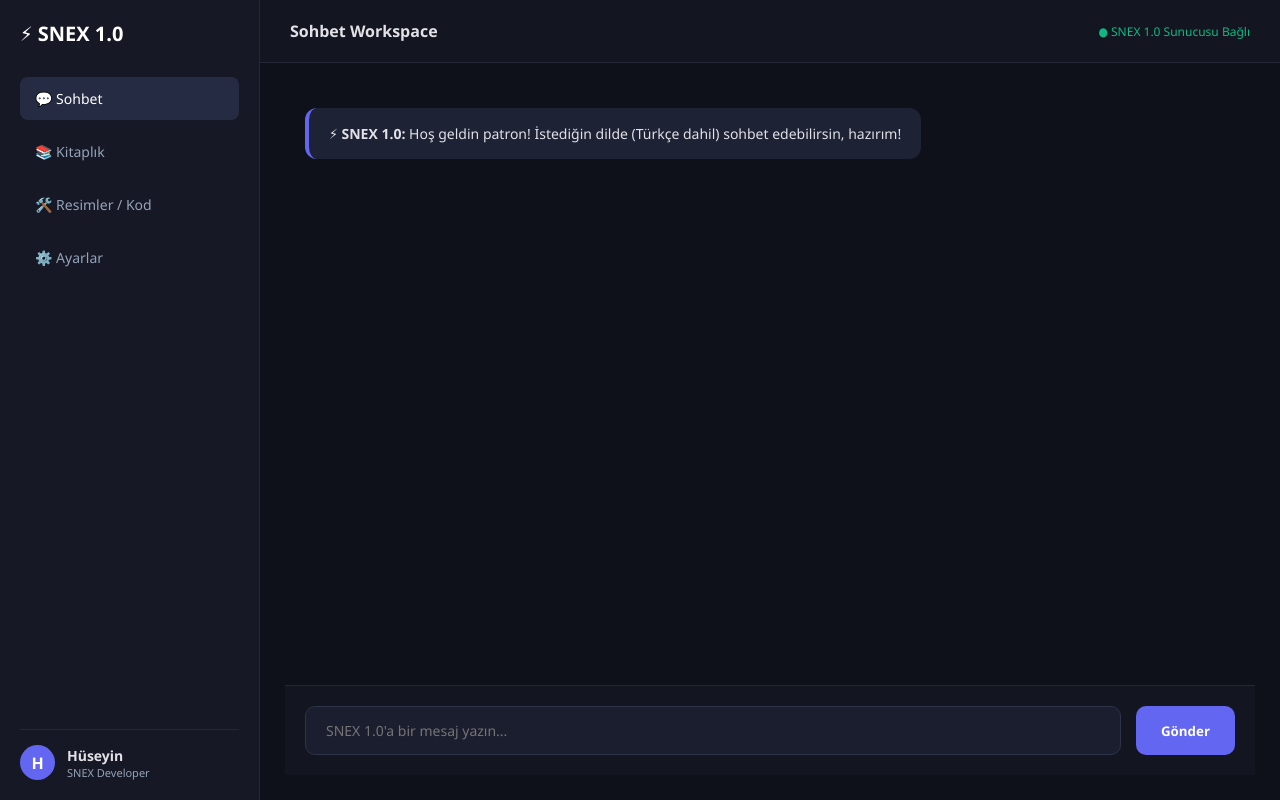
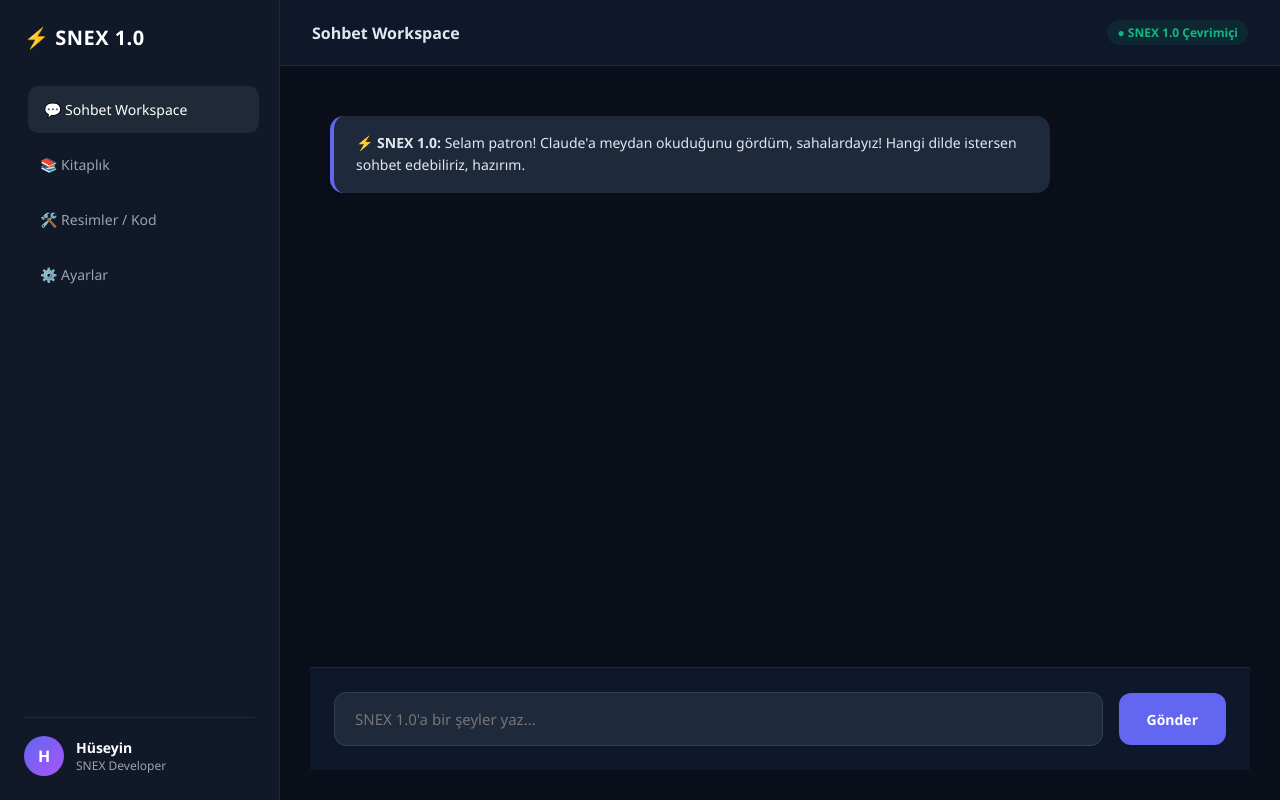
Before and after one commit to g72569285-a11y/Snex-ai, a Flask app: page / in a window 1280 px wide. Run offline with Flask 3, Linux system fonts and the light colour scheme.

Commit message:
Update index.html

```diff
--- a/templates/index.html
+++ b/templates/index.html
@@ -3,54 +3,58 @@
 <head>
     <meta charset="UTF-8">
     <meta name="viewport" content="width=device-width, initial-scale=1.0">
-    <title>SNEX 1.0 - AI Workspace</title>
+    <title>SNEX 1.0 - Advanced AI Workspace</title>
     <style>
-        * { box-sizing: border-box; margin: 0; padding: 0; font-family: 'Segoe UI', Tahoma, Geneva, Verdana, sans-serif; }
-        body { background-color: #0f111a; color: #e1e1e6; display: flex; height: 100vh; overflow: hidden; }
+        * { box-sizing: border-box; margin: 0; padding: 0; font-family: 'Segoe UI', system-ui, sans-serif; }
+        body { background-color: #0b0f19; color: #f3f4f6; display: flex; height: 100vh; overflow: hidden; }
 
         /* Sol Menü */
-        .sidebar { width: 260px; background-color: #161925; border-right: 1px solid #232738; display: flex; flex-direction: column; justify-content: space-between; padding: 20px; }
-        .sidebar-top h0, .sidebar-top h1 { font-size: 20px; font-weight: bold; color: #fff; margin-bottom: 30px; display: flex; align-items: center; gap: 10px; }
-        .sidebar-menu { display: flex; flex-direction: column; gap: 10px; }
-        .sidebar-menu-item { display: flex; align-items: center; gap: 12px; padding: 12px 15px; border-radius: 8px; color: #94a3b8; cursor: pointer; transition: all 0.2s; font-size: 14px; }
-        .sidebar-menu-item:hover, .sidebar-menu-item.active { background-color: #252b42; color: #fff; }
+        .sidebar { width: 280px; background-color: #111827; border-right: 1px solid #1f2937; display: flex; flex-direction: column; justify-content: space-between; padding: 24px; }
+        .logo-area { font-size: 20px; font-weight: 800; color: #fff; margin-bottom: 35px; display: flex; align-items: center; gap: 10px; letter-spacing: 0.5px; }
+        .sidebar-menu { display: flex; flex-direction: column; gap: 8px; }
+        .sidebar-menu-item { display: flex; align-items: center; gap: 12px; padding: 14px 16px; border-radius: 10px; color: #9ca3af; cursor: pointer; transition: all 0.25s ease; font-size: 14px; font-weight: 500; }
+        .sidebar-menu-item:hover, .sidebar-menu-item.active { background-color: #1f2937; color: #fff; transform: translateX(4px); }
 
-        .sidebar-user { display: flex; align-items: center; gap: 12px; padding-top: 15px; border-top: 1px solid #232738; }
-        .avatar { width: 35px; height: 35px; background: #6366f1; border-radius: 50%; display: flex; align-items: center; justify-content: center; font-weight: bold; color: #fff; }
+        .sidebar-user { display: flex; align-items: center; gap: 12px; padding-top: 18px; border-top: 1px solid #1f2937; }
+        .avatar { width: 40px; height: 40px; background: linear-gradient(135deg, #6366f1, #a855f7); border-radius: 50%; display: flex; align-items: center; justify-content: center; font-weight: bold; color: #fff; font-size: 16px; }
 
-        /* Ana İçerik Alanı */
-        .main-content { flex: 1; display: flex; flex-direction: column; background-color: #0f111a; position: relative; }
-        .header { padding: 20px 30px; border-bottom: 1px solid #232738; display: flex; justify-content: space-between; align-items: center; background: #131520; }
+        /* Ana İçerik Ekranı */
+        .main-content { flex: 1; display: flex; flex-direction: column; background-color: #0b0f19; position: relative; }
+        .header { padding: 20px 32px; border-bottom: 1px solid #1f2937; display: flex; justify-content: space-between; align-items: center; background: #0f172a; }
 
-        .tab-panel { display: none; flex: 1; flex-direction: column; height: calc(100vh - 73px); overflow-y: auto; padding: 25px; }
+        .tab-panel { display: none; flex: 1; flex-direction: column; height: calc(100vh - 77px); overflow-y: auto; padding: 30px; }
         .tab-panel.active { display: flex; }
 
-        /* Sohbet Alanı */
-        .chat-messages { flex: 1; overflow-y: auto; padding: 20px; display: flex; flex-direction: column; gap: 15px; }
-        .message { padding: 15px 20px; border-radius: 12px; max-width: 75%; line-height: 1.5; font-size: 14px; word-break: break-word; }
-        .message.bot { background-color: #1e2235; align-self: flex-start; border-left: 4px solid #6366f1; }
-        .message.user { background-color: #6366f1; color: white; align-self: flex-end; }
+        /* Sohbet Bölümü */
+        .chat-messages { flex: 1; overflow-y: auto; padding: 20px; display: flex; flex-direction: column; gap: 20px; scroll-behavior: smooth; }
+        .message { padding: 16px 22px; border-radius: 14px; max-width: 80%; line-height: 1.6; font-size: 14px; word-break: break-word; box-shadow: 0 4px 6px -1px rgba(0,0,0,0.1); }
+        .message.bot { background-color: #1e293b; align-self: flex-start; border-left: 4px solid #6366f1; color: #e2e8f0; }
+        .message.user { background: linear-gradient(135deg, #6366f1, #4f46e5); color: white; align-self: flex-end; }
 
-        .chat-input-area { padding: 20px; background: #131520; border-top: 1px solid #232738; display: flex; gap: 15px; }
-        .chat-input-area input { flex: 1; background: #1a1e2e; border: 1px solid #2d334a; padding: 14px 20px; border-radius: 10px; color: #fff; outline: none; font-size: 14px; }
+        .chat-input-area { padding: 24px; background: #0f172a; border-top: 1px solid #1f2937; display: flex; gap: 16px; align-items: center; }
+        .chat-input-area input { flex: 1; background: #1e293b; border: 1px solid #334155; padding: 16px 20px; border-radius: 12px; color: #fff; outline: none; font-size: 15px; transition: border-color 0.2s; }
         .chat-input-area input:focus { border-color: #6366f1; }
-        .chat-input-area button { background: #6366f1; color: white; border: none; padding: 0 25px; border-radius: 10px; cursor: pointer; font-weight: bold; transition: background 0.2s; }
-        .chat-input-area button:hover { background: #4f46e5; }
+        .chat-input-area button { background: #6366f1; color: white; border: none; padding: 0 28px; height: 52px; border-radius: 12px; cursor: pointer; font-weight: bold; transition: all 0.2s; font-size: 14px; }
+        .chat-input-area button:hover { background: #4f46e5; transform: translateY(-1px); }
 
-        /* Diğer Paneller İçin Tasarım */
-        .panel-card { background: #161925; border: 1px solid #232738; padding: 25px; border-radius: 12px; margin-bottom: 20px; }
-        .panel-card h2 { margin-bottom: 15px; color: #fff; font-size: 18px; }
-        .panel-card p { color: #94a3b8; font-size: 14px; }
+        /* Kitaplık, Kod ve Ayar Kartları */
+        .card-grid { display: grid; grid-template-columns: repeat(auto-fit, minmax(280px, 1fr)); gap: 20px; margin-top: 20px; }
+        .panel-card { background: #111827; border: 1px solid #1f2937; padding: 24px; border-radius: 14px; transition: border-color 0.2s; }
+        .panel-card:hover { border-color: #374151; }
+        .panel-card h2 { margin-bottom: 10px; color: #fff; font-size: 18px; display: flex; align-items: center; gap: 10px; }
+        .panel-card p { color: #9ca3af; font-size: 14px; line-height: 1.5; }
+
+        .badge { background: rgba(16, 185, 129, 0.1); color: #10b981; padding: 4px 10px; border-radius: 20px; font-size: 12px; font-weight: 600; }
     </style>
 </head>
 <body>
 
     <!-- Sol Menü -->
     <div class="sidebar">
-        <div class="sidebar-top">
-            <h1>⚡ SNEX 1.0</h1>
+        <div>
+            <div class="logo-area">⚡ SNEX 1.0</div>
             <div class="sidebar-menu">
-                <div class="sidebar-menu-item active" onclick="switchTab('chat', this)">💬 Sohbet</div>
+                <div class="sidebar-menu-item active" onclick="switchTab('chat', this)">💬 Sohbet Workspace</div>
                 <div class="sidebar-menu-item" onclick="switchTab('library', this)">📚 Kitaplık</div>
                 <div class="sidebar-menu-item" onclick="switchTab('tools', this)">🛠️ Resimler / Kod</div>
                 <div class="sidebar-menu-item" onclick="switchTab('settings', this)">⚙️ Ayarlar</div>
@@ -59,57 +63,80 @@
         <div class="sidebar-user">
             <div class="avatar">H</div>
             <div>
-                <div style="font-weight: bold; font-size: 14px;">Hüseyin</div>
-                <div style="font-size: 11px; color: #94a3b8;">SNEX Developer</div>
+                <div style="font-weight: bold; font-size: 14px; color: #fff;">Hüseyin</div>
+                <div style="font-size: 12px; color: #9ca3af;">SNEX Developer</div>
             </div>
         </div>
     </div>
 
-    <!-- Sağ Ana İçerik -->
+    <!-- Sağ Ana Panel -->
     <div class="main-content">
         <div class="header">
-            <span id="header-title" style="font-weight: bold; font-size: 16px;">Sohbet Workspace</span>
-            <span style="font-size: 12px; color: #10b981;">● SNEX 1.0 Sunucusu Bağlı</span>
+            <span id="header-title" style="font-weight: 600; font-size: 16px; color: #e2e8f0;">Sohbet Workspace</span>
+            <span class="badge">● SNEX 1.0 Çevrimiçi</span>
         </div>
 
-        <!-- 1. SOHBET PANELİ -->
+        <!-- 1. SOHBET SEKMESİ -->
         <div id="panel-chat" class="tab-panel active">
             <div class="chat-messages" id="chatMessages">
-                <div class="message bot">⚡ <b>SNEX 1.0:</b> Hoş geldin patron! İstediğin dilde (Türkçe dahil) sohbet edebilirsin, hazırım!</div>
+                <div class="message bot">⚡ <b>SNEX 1.0:</b> Selam patron! Claude'a meydan okuduğunu gördüm, sahalardayız! Hangi dilde istersen sohbet edebiliriz, hazırım.</div>
             </div>
             <div class="chat-input-area">
-                <input type="text" id="userInput" placeholder="SNEX 1.0'a bir mesaj yazın..." onkeypress="handleKeyPress(event)">
+                <input type="text" id="userInput" placeholder="SNEX 1.0'a bir şeyler yaz..." onkeypress="handleKeyPress(event)">
                 <button onclick="sendMessage()">Gönder</button>
             </div>
         </div>
 
-        <!-- 2. KİTAPLIK PANELİ -->
+        <!-- 2. KİTAPLIK SEKMESİ -->
         <div id="panel-library" class="tab-panel">
-            <div class="panel-card">
-                <h2>📚 Bilgi Kitaplığı</h2>
-                <p>Burada kaydettiğin promptlar, önemli kod blokları ve çalışma notların yer alacak.</p>
+            <h2 style="margin-bottom: 8px; color: #fff;">📚 Bilgi Kitaplığı</h2>
+            <p style="color: #9ca3af; margin-bottom: 24px;">Kaydedilen özel prompt şablonları ve kaynaklar.</p>
+            <div class="card-grid">
+                <div class="panel-card">
+                    <h2>🚀 Roblox Luau Kodları</h2>
+                    <p>Roblox Studio geliştirme süreçleri için hazırlanan özel script şablonları.</p>
+                </div>
+                <div class="panel-card">
+                    <h2>💡 Sistem Promptları</h2>
+                    <p>SNEX 1.0'ın çok dilli yanıt verme motorunu besleyen ana yönergeler.</p>
+                </div>
             </div>
         </div>
 
-        <!-- 3. RESİMLER / KOD PANELİ -->
+        <!-- 3. RESİMLER / KOD SEKMESİ -->
         <div id="panel-tools" class="tab-panel">
-            <div class="panel-card">
-                <h2>🛠️ Resim ve Kod Araçları</h2>
-                <p>Özel kod üretme, snippet yönetimi ve görsel işleme araçları bu alanda çalışacak.</p>
+            <h2 style="margin-bottom: 8px; color: #fff;">🛠️ Resim ve Kod Araçları</h2>
+            <p style="color: #9ca3af; margin-bottom: 24px;">Görsel işleme ve otomatik kod üretim modülleri.</p>
+            <div class="card-grid">
+                <div class="panel-card">
+                    <h2>🖼️ Görsel Üretici</h2>
+                    <p>Yapay zeka tabanlı konsept ve asset tasarım paneli (Yapım aşamasında).</p>
+                </div>
+                <div class="panel-card">
+                    <h2>⚡ Hızlı Script Editörü</h2>
+                    <p>Python ve Luau kod bloklarını test etmek için entegre çalışma alanı.</p>
+                </div>
             </div>
         </div>
 
-        <!-- 4. AYARLAR PANELİ -->
+        <!-- 4. AYARLAR SEKMESİ -->
         <div id="panel-settings" class="tab-panel">
-            <div class="panel-card">
-                <h2>⚙️ Sistem Ayarları</h2>
-                <p>SNEX 1.0 arayüz tema tercihleri, model yapılandırmaları ve sistem ayarları.</p>
+            <h2 style="margin-bottom: 8px; color: #fff;">⚙️ Sistem Ayarları</h2>
+            <p style="color: #9ca3af; margin-bottom: 24px;">SNEX 1.0 arayüz ve model yapılandırmaları.</p>
+            <div class="card-grid">
+                <div class="panel-card">
+                    <h2>🎨 Tema & Görünüm</h2>
+                    <p>Koyu tema optimizasyonları ve özel renk paleti yönetimi.</p>
+                </div>
+                <div class="panel-card">
+                    <h2>🔌 Bağlantı Modu</h2>
+                    <p>Anahtarsız, kesintisiz ve çok dilli akıllı bulut sunucu entegrasyonu aktif.</p>
+                </div>
             </div>
         </div>
     </div>
 
     <script>
-        // Sekme Değiştirme Fonksiyonu
         function switchTab(tabId, element) {
             document.querySelectorAll('.tab-panel').forEach(p => p.classList.remove('active'));
             document.querySelectorAll('.sidebar-menu-item').forEach(i => i.classList.remove('active'));
@@ -119,29 +146,25 @@
 
             const titles = {
                 'chat': 'Sohbet Workspace',
-                'library': 'Kitaplık Workspace',
+                'library': 'Kitaplık ve Kaynaklar',
                 'tools': 'Resimler ve Kod Araçları',
                 'settings': 'Sistem Ayarları'
             };
             document.getElementById('header-title').innerText = titles[tabId];
         }
 
-        // Mesaj Gönderme Fonksiyonu
         async function sendMessage() {
             const input = document.getElementById('userInput');
             const message = input.value.trim();
             if (!message) return;
 
             const chatMessages = document.getElementById('chatMessages');
-
-            // Kullanıcı mesajını ekle
             chatMessages.innerHTML += `<div class="message user">${escapeHtml(message)}</div>`;
             input.value = '';
             chatMessages.scrollTop = chatMessages.scrollHeight;
 
-            // Bekliyor balonu
             const loadingId = 'loading-' + Date.now();
-            chatMessages.innerHTML += `<div class="message bot" id="${loadingId}">SNEX düşünüyor...</div>`;
+            chatMessages.innerHTML += `<div class="message bot" id="${loadingId}">SNEX 1.0 düşünüyor...</div>`;
             chatMessages.scrollTop = chatMessages.scrollHeight;
 
             try {
@@ -157,7 +180,7 @@
                 if (data.reply) {
                     chatMessages.innerHTML += `<div class="message bot">⚡ <b>SNEX 1.0:</b> ${escapeHtml(data.reply)}</div>`;
                 } else {
-                    chatMessages.innerHTML += `<div class="message bot" style="color: #f87171;">Hata: ${data.error || 'Bilinmeyen hata'}</div>`;
+                    chatMessages.innerHTML += `<div class="message bot" style="color: #f87171;">Hata: ${escapeHtml(data.error || 'Bilinmeyen hata')}</div>`;
                 }
             } catch (err) {
                 document.getElementById(loadingId).remove();
```
